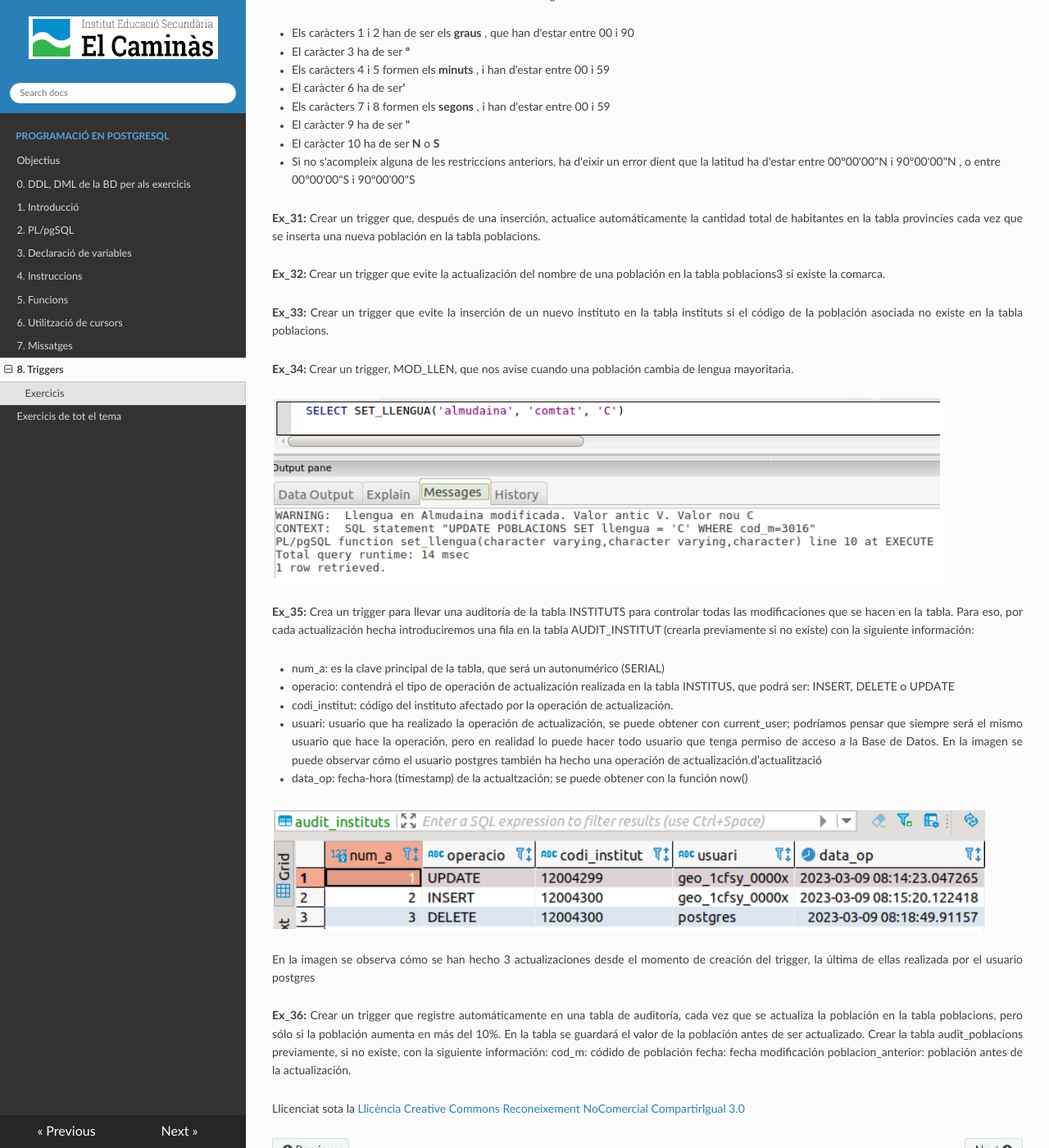
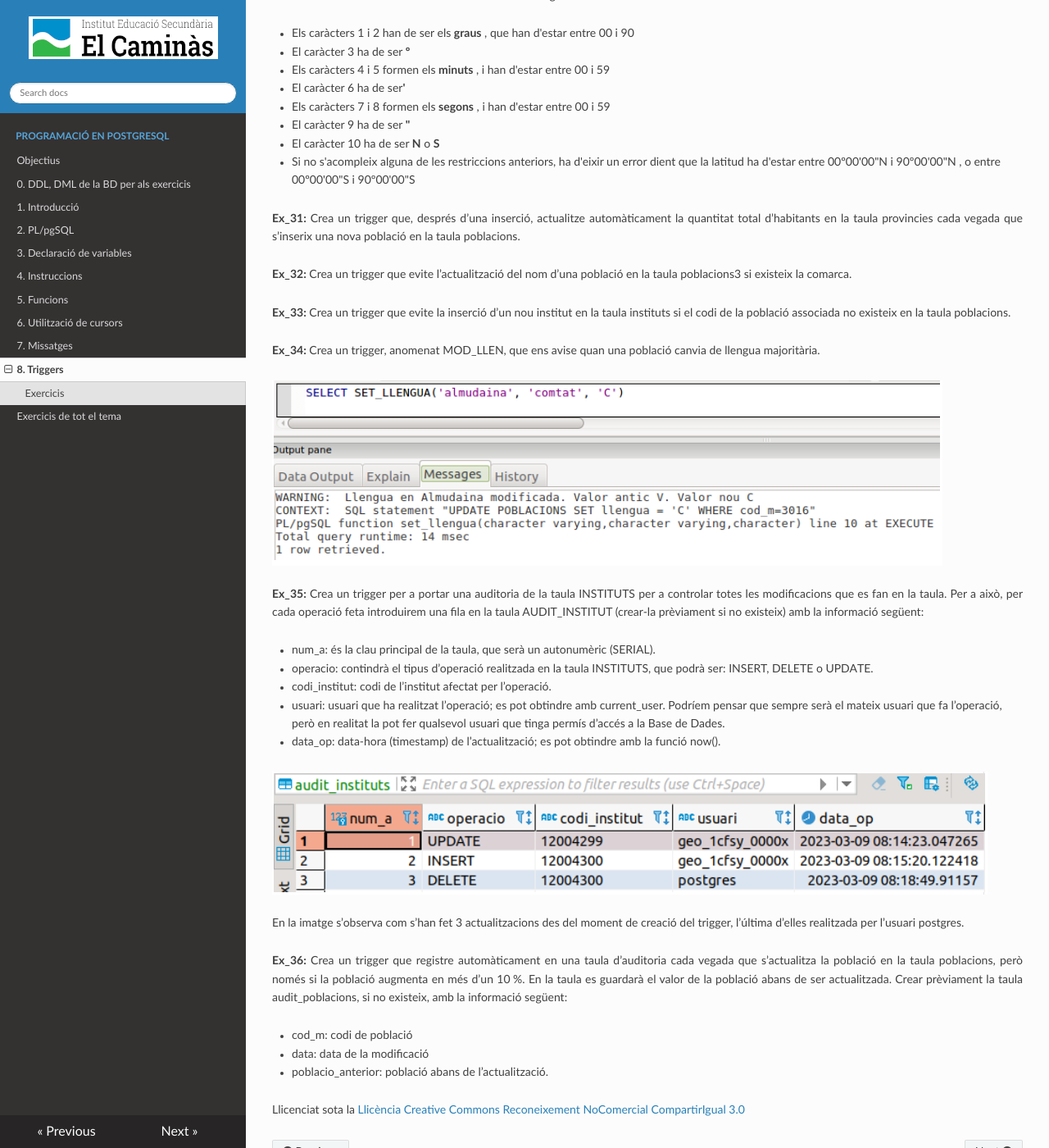
Before and after one commit to asalvadorc/BBDD_PostgrePLSQL, an MkDocs documentation site: the page built from docs/8_triggers.md, in a window 1280 px wide and 1400 px high, scrolled down 7487 px. Shown: the whole window at 82% size. Built offline with MkDocs 1.6.1, drawn with Linux system fonts in a browser that asks for light colours; nearby versions of some CDN libraries; emoji names are drawn with the system emoji font.

Commit message:
Translate trigger examples to Catalan

```diff
--- a/docs/8_triggers.md
+++ b/docs/8_triggers.md
@@ -353,37 +353,37 @@ a això
   * El caràcter 10 ha de ser **N** o **S**
   * Si no s'acompleix alguna de les restriccions anteriors, ha d'eixir un error dient que la latitud ha d'estar entre 00º00'00"N i 90º00'00"N , o entre 00º00'00"S i 90º00'00"S
 
-**Ex_31:** Crear un trigger que, después de una inserción, actualice automáticamente la cantidad total de habitantes en la tabla provincies cada vez que se inserta una nueva población en la tabla poblacions.
 
-**Ex_32:** Crear un trigger que evite la actualización del nombre de una población en la tabla poblacions3 si  existe la comarca.
+**Ex_31:** Crea un trigger que, després d’una inserció, actualitze automàticament la quantitat total d’habitants en la taula provincies cada vegada que s’inserix una nova població en la taula poblacions.
 
-**Ex_33:** Crear un trigger que evite la inserción de un nuevo instituto en la tabla instituts si el código de la población asociada no existe en la tabla poblacions.
 
-**Ex_34:** Crear un trigger, MOD_LLEN, que nos avise cuando una población cambia de lengua mayoritaria.
+**Ex_32:** Crea un trigger que evite l’actualització del nom d’una població en la taula poblacions3 si existeix la comarca.
+
+
+**Ex_33:** Crea un trigger que evite la inserció d’un nou institut en la taula instituts si el codi de la població associada no existeix en la taula poblacions.
+
+
+**Ex_34:** Crea un trigger, anomenat MOD_LLEN, que ens avise quan una població canvia de llengua majoritària.
 
 ![](T7_t4.png)
 
-**Ex_35:** Crea un trigger para llevar una auditoría de la tabla INSTITUTS para controlar todas las modificaciones que se hacen en la tabla. Para eso, por cada actualización hecha introduciremos una fila en la tabla AUDIT_INSTITUT (crearla previamente si no existe) con la siguiente información:
+**Ex_35:** Crea un trigger per a portar una auditoria de la taula INSTITUTS per a controlar totes les modificacions que es fan en la taula. Per a això, per cada operació feta introduirem una fila en la taula AUDIT_INSTITUT (crear-la prèviament si no existeix) amb la informació següent:
 
-- num_a: es la clave principal de la tabla, que será un autonumérico  (SERIAL)
-
-- operacio: contendrá el tipo de operación de actualización realizada en la tabla INSTITUS, 	que podrá ser: INSERT, DELETE o UPDATE
-
-- codi_institut: código del instituto afectado por la operación de actualización.
-
-- usuari: usuario que ha realizado la operación de actualización, se puede obtener con current_user; podríamos pensar que siempre será el mismo usuario que hace la operación, pero en realidad lo puede hacer todo usuario que tenga permiso de acceso a la Base de Datos. En la imagen se puede observar cómo el usuario postgres también ha hecho una operación de actualización.d’actualització
-
-- data_op: fecha-hora (timestamp) de la actualtzación; se puede obtener con la función now()
-
+- num_a: és la clau principal de la taula, que serà un autonumèric (SERIAL).
+- operacio: contindrà el tipus d’operació realitzada en la taula INSTITUTS, que podrà ser: INSERT, DELETE o UPDATE.
+- codi_institut: codi de l’institut afectat per l’operació.
+- usuari: usuari que ha realitzat l’operació; es pot obtindre amb current_user. Podríem pensar que sempre serà el mateix usuari que fa l’operació, però en realitat la pot fer qualsevol usuari que tinga permís d’accés a la Base de Dades.
+- data_op: data-hora (timestamp) de l’actualització; es pot obtindre amb la funció now().
 
 ![](T7_t5.png)
 
-En la imagen se observa cómo se han hecho 3 actualizaciones desde el momento de creación del trigger, la última de ellas realizada por el usuario  postgres
+En la imatge s’observa com s’han fet 3 actualitzacions des del moment de creació del trigger, l’última d’elles realitzada per l’usuari postgres.
 
-**Ex_36:** Crear un trigger que registre automáticamente en una tabla de auditoría, cada vez que se actualiza la población en la tabla poblacions, pero sólo si la población aumenta en más del 10%. En la tabla se guardará el valor de la población antes de ser actualizado. Crear la tabla audit_poblacions previamente, si no existe, con la siguiente información:
- cod_m: códido de población
- fecha:  fecha modificación
- poblacion_anterior:  población antes de la actualización.
+**Ex_36:** Crea un trigger que registre automàticament en una taula d’auditoria cada vegada que s’actualitza la població en la taula poblacions, però només si la població augmenta en més d’un 10 %. En la taula es guardarà el valor de la població abans de ser actualitzada. Crear prèviament la taula audit_poblacions, si no existeix, amb la informació següent:
+
+- cod_m: codi de població
+- data: data de la modificació
+- poblacio_anterior: població abans de l’actualització.
 
 
 Llicenciat sota la  [Llicència Creative Commons Reconeixement NoComercial
```
